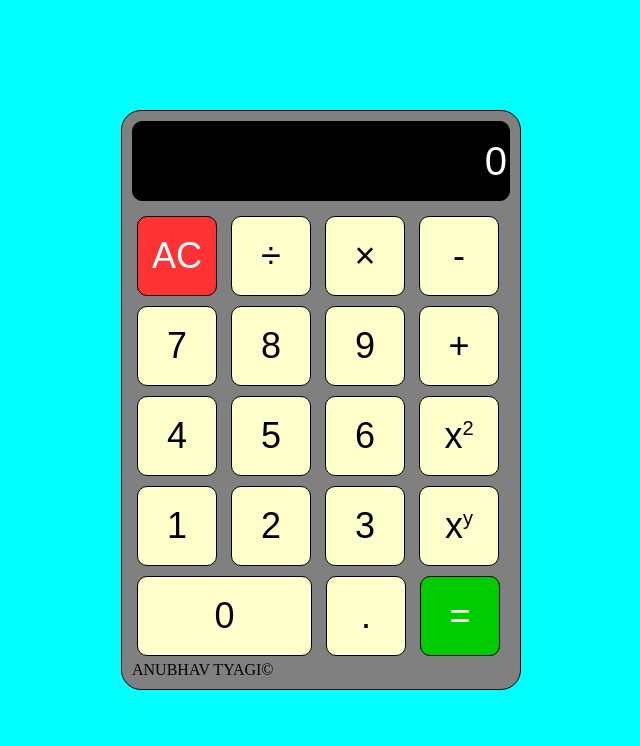
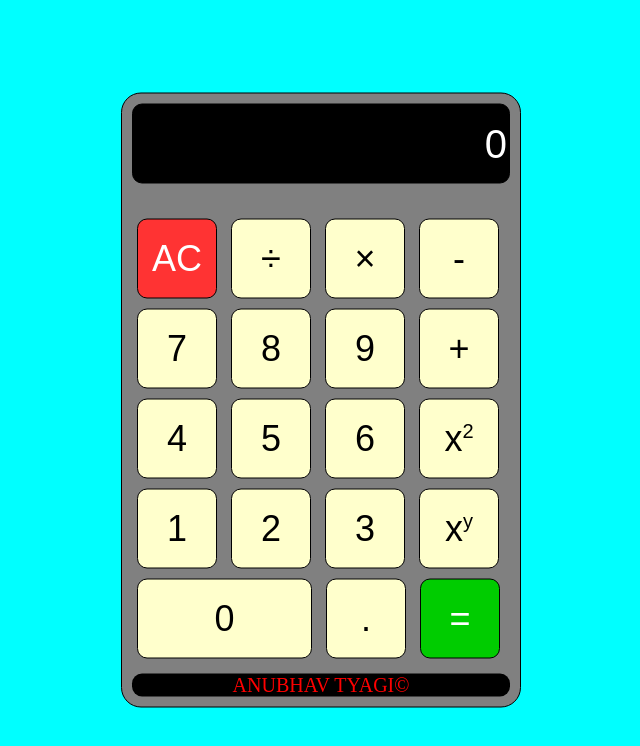
Before and after one commit to anubhav-08/calculator, a plain HTML site: page index.html in a window 1280 px wide. Shown: the whole page, without its empty margins (319-959 px from the left). Drawn offline with Linux system fonts and the light colour scheme.

Commit message:
Update index.css

```diff
--- a/index.css
+++ b/index.css
@@ -53,7 +53,7 @@ button{
  	width:175px;
 }
 .keypad{
-	padding-top: 10px;
+	padding-top: 30px;
 }
 sup{
 	font-size: 20px;
@@ -81,9 +81,18 @@ button:active{
 .all-clear:active{
 	background-color: #cc0000;
 }
+
 @media all and (max-width: 670px)
 {
 	.calculator{
 		width:100%;
 	}
 }
+.footer {
+	text-align: center;
+	color:red;
+	font-size: 20px;
+	background-color: black;
+	margin-top: 10px;
+	border-radius: 10px;
+}
```
